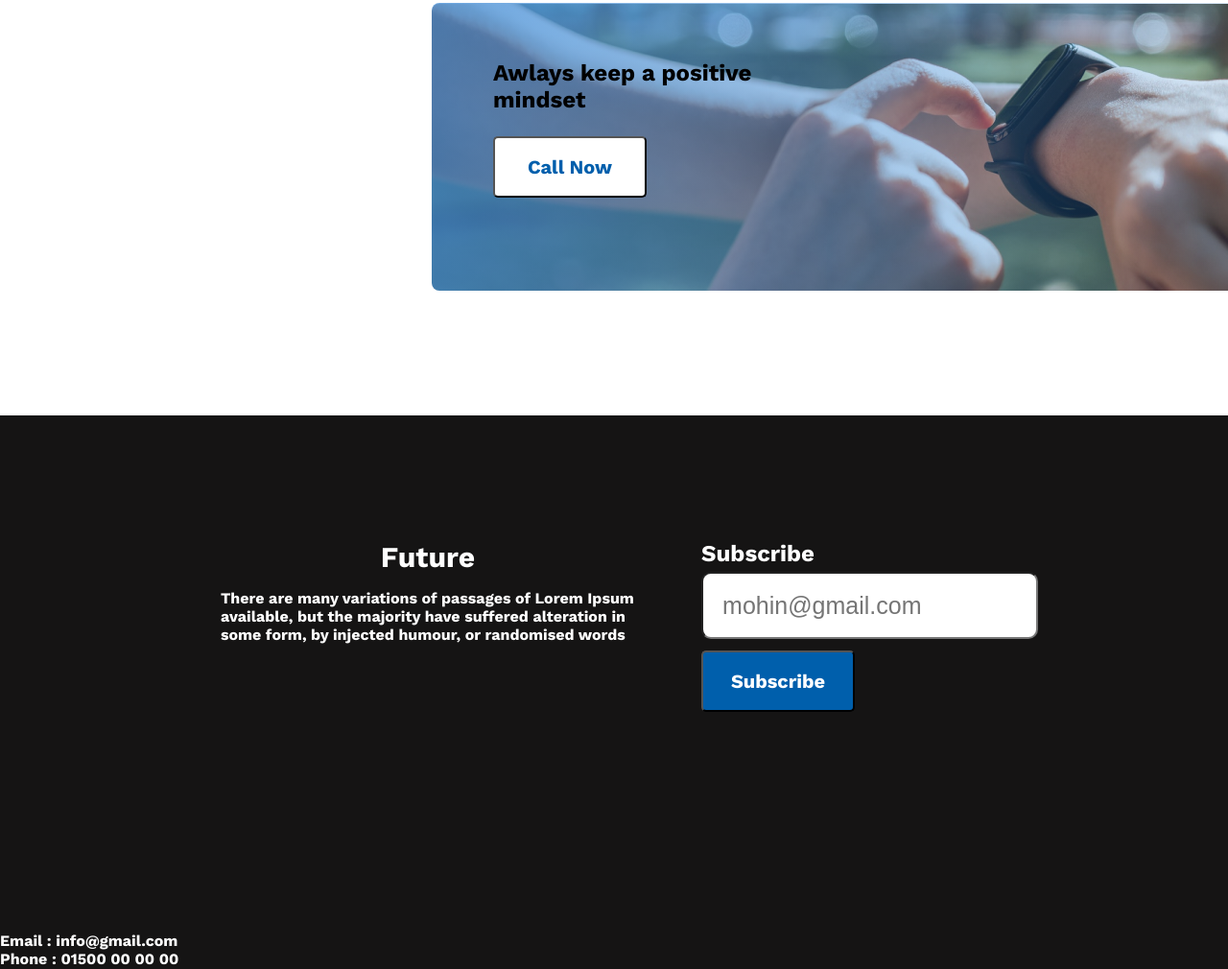
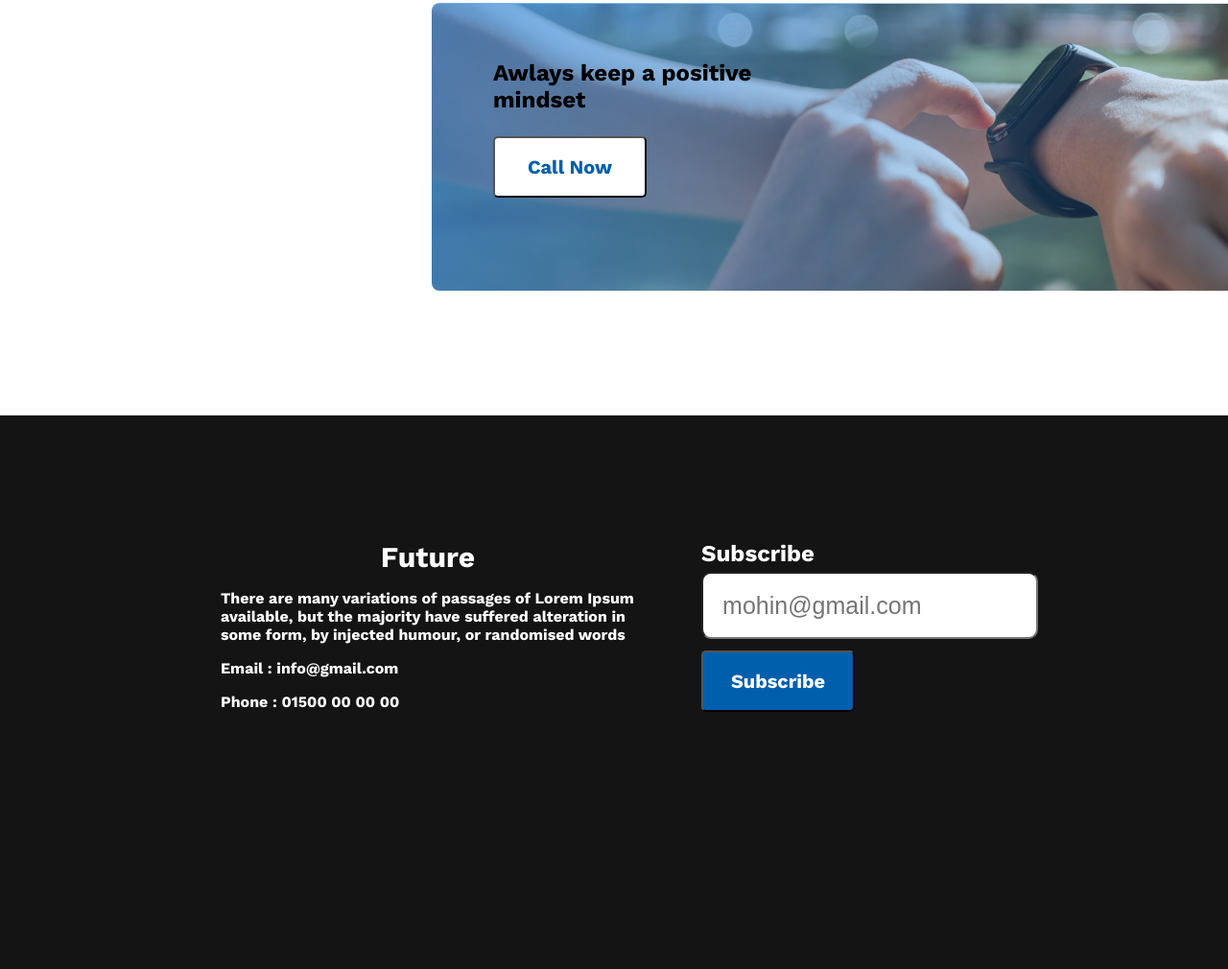
Before and after one commit to ramohin1236/new-year, a plain HTML site: page index.html in a window 1280 px wide. Shown: the part 2214-3224 px from the top of the page at 96% size. Drawn offline with nearby package versions, Linux system fonts and the light colour scheme.

Commit message:
finished

```diff
--- a/index.html
+++ b/index.html
@@ -89,9 +89,9 @@
       <div class="footer-box">
          <div>
             <h3 style="color: white; margin: 130px 0px 16px 231px;">Future</h3>
-            <p style="margin: 0px 0px 300px 230px;">There are many variations of passages of Lorem Ipsum <br>  available, but the majority have suffered alteration in <br> some form, by injected humour, or randomised words</p>
-            <p>Email : info@gmail.com</p>
-            <p>Phone : 01500 00 00 00</p>
+            <p style="margin: 0px 0px 16px 230px;">There are many variations of passages of Lorem Ipsum <br>  available, but the majority have suffered alteration in <br> some form, by injected humour, or randomised words</p>
+            <p style="margin: 0px 0px 16px 230px;">Email : info@gmail.com</p>
+            <p style="margin: 0px 0px 16px 230px;">Phone : 01500 00 00 00</p>
          </div>
          <div>
            <h4 style= "margin: 130px 431px 5px 0px; font-size: 24px;">Subscribe</h4>
--- a/style.css
+++ b/style.css
@@ -105,10 +105,7 @@ h3 {
     align-items: center;
     background-image: linear-gradient(to left, rgba(101, 115, 193, 0.0), rgba(55, 134, 212, 0.73)),
         url('/images/watch.png');
-
-
-
-    margin-left: 450px;
+     margin-left: 450px;
     margin-top: 136px;
     margin-bottom: 130px;
     border-radius: 8px;
```
